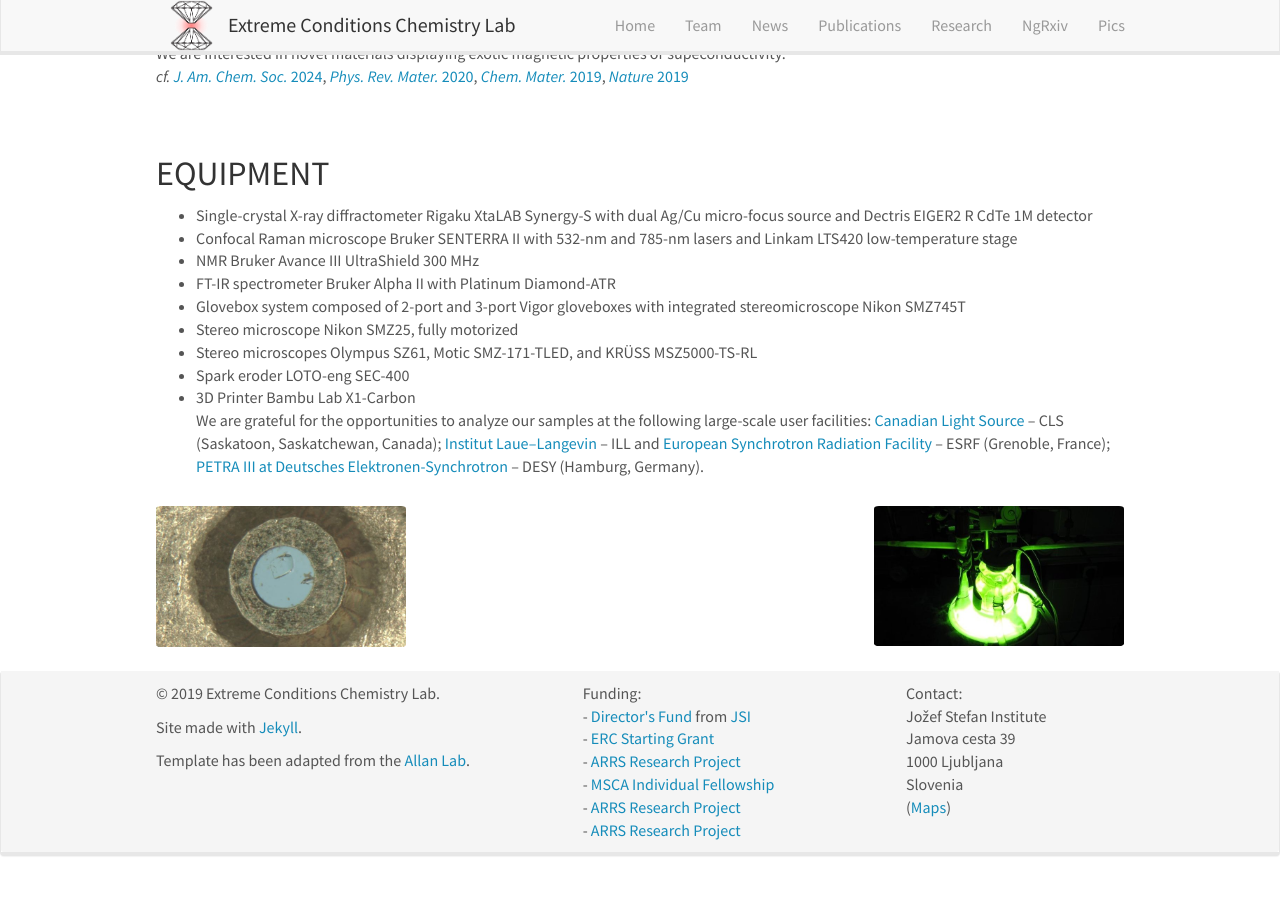
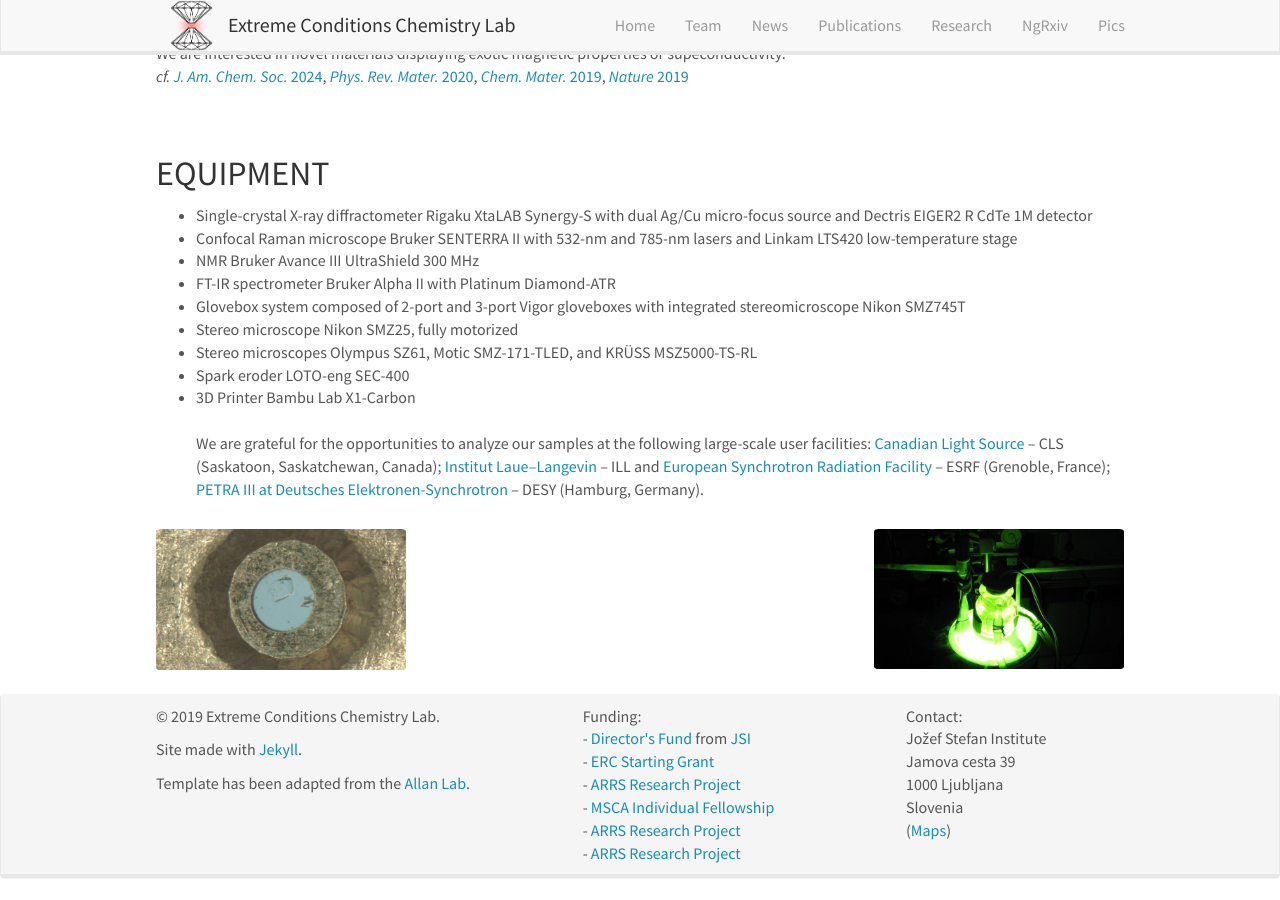
Before and after one commit to eccl-jsi/eccl-jsi.github.io, a Jekyll site: the page built from _pages/research.md, in a window 1280 px wide and 900 px high, scrolled down 548 px. Built offline with Jekyll 4.4.1, drawn with Linux system fonts in a browser that asks for light colours; nearby versions of some CDN libraries; before the commit the page ends 1426 px from its top, so only the background shows below that.

Commit message:
Update research.md

```diff
--- a/_pages/research.md
+++ b/_pages/research.md
@@ -44,7 +44,7 @@
 - Spark eroder LOTO-eng SEC-400
 - 3D Printer Bambu Lab X1-Carbon
 <br>
-We are grateful for the opportunities to analyze our samples at the following large-scale user facilities: [Canadian Light Source](https://www.lightsource.ca/) – CLS (Saskatoon, Saskatchewan, Canada); [Institut Laue–Langevin](https://www.ill.eu/) – ILL and [European Synchrotron Radiation Facility](https://www.esrf.fr/) – ESRF (Grenoble, France); [PETRA III at Deutsches Elektronen-Synchrotron](https://photon-science.desy.de/facilities/petra_iii/index_eng.html) – DESY (Hamburg, Germany).
+<br>We are grateful for the opportunities to analyze our samples at the following large-scale user facilities: [Canadian Light Source](https://www.lightsource.ca/) – CLS (Saskatoon, Saskatchewan, Canada); [Institut Laue–Langevin](https://www.ill.eu/) – ILL and [European Synchrotron Radiation Facility](https://www.esrf.fr/) – ESRF (Grenoble, France); [PETRA III at Deutsches Elektronen-Synchrotron](https://photon-science.desy.de/facilities/petra_iii/index_eng.html) – DESY (Hamburg, Germany).
 
 ![]({{ site.url }}{{ site.baseurl }}/images/KrF2-Photosynthesis-C.jpg){: style="width: 250px; float: right; border: 10px"}
 
```
